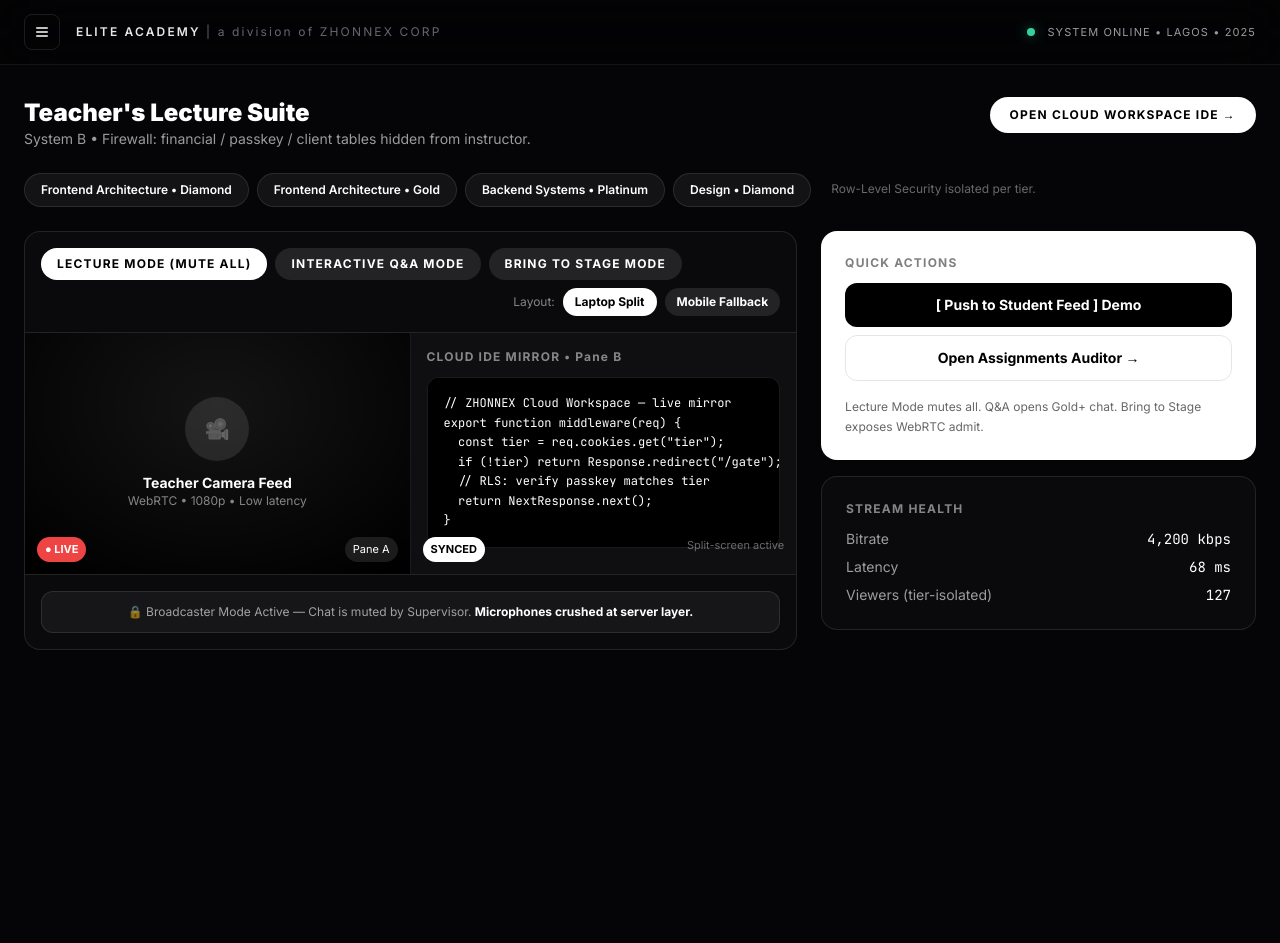
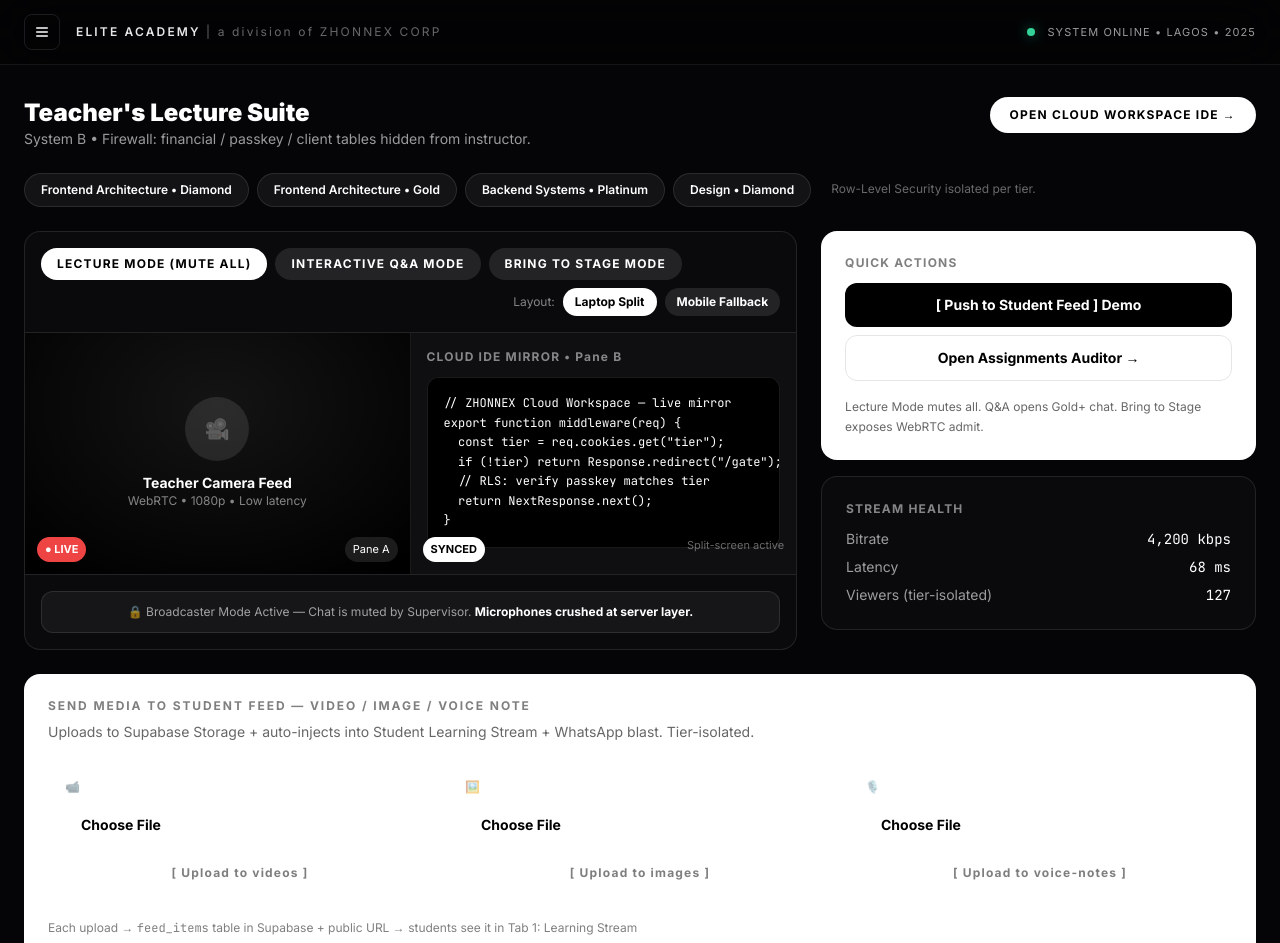
Before and after one commit to uwaziechidubem55-bit/zhonnex-platform, a Next.js app: page /teacher-lecture-suite in a window 1280 px wide. Shown: the top 943 px of the page. Before the commit the page ends 800 px from the top, so only its background shows below. Built offline with nearby package versions, Linux system fonts and the light colour scheme.

Commit message:
Update page.tsx

```diff
--- a/app/teacher-lecture-suite/page.tsx
+++ b/app/teacher-lecture-suite/page.tsx
@@ -2,6 +2,7 @@
 import { useState } from "react";
 import Header from "@/components/ui/Header";
 import Sidebar from "@/components/ui/Sidebar";
+import MediaUploader from "@/components/MediaUploader";
 import Link from "next/link";
 
 export default function TeacherSuite() {
@@ -11,6 +12,7 @@ export default function TeacherSuite() {
   const [queue, setQueue] = useState([{ name: "Chioma A.", tier: "Diamond" }, { name: "David O.", tier: "Platinum" }]);
   const [chat, setChat] = useState([{ user: "Gold • Amara", text: "Can you explain the edge firewall middleware again?" }, { user: "Platinum • Tunde", text: "Will the Cloud IDE support Python next cohort?" }]);
   const [msg, setMsg] = useState("");
+  const [notice, setNotice] = useState("");
 
   return (
     <div className="min-h-screen">
@@ -57,13 +59,15 @@ export default function TeacherSuite() {
               </div>
               <div className="aspect-[16/10] bg-[#0F0F12] p-4 relative">
                 <div className="text-xs tracking-widest font-bold text-white/50">CLOUD IDE MIRROR • Pane B</div>
-                <pre className="mt-3 text-xs leading-relaxed font-mono bg-black rounded-xl p-4 border border-white/10 overflow-auto">{`// ZHONNEX Cloud Workspace — live mirror
+                <pre className="mt-3 text-xs leading-relaxed font-mono bg-black rounded-xl p-4 border border-white/10 overflow-auto">
+{`// ZHONNEX Cloud Workspace — live mirror
 export function middleware(req) {
   const tier = req.cookies.get("tier");
   if (!tier) return Response.redirect("/gate");
   // RLS: verify passkey matches tier
   return NextResponse.next();
-}`}</pre>
+}`}
+                </pre>
                 <div className="absolute bottom-3 left-3 right-3 flex justify-between text-[11px]">
                   <span className="px-2 py-1 rounded-full bg-white text-black font-bold">SYNCED</span>
                   <span className="text-white/40">{layout === "mobile" ? "Hidden on mobile fallback" : "Split-screen active"}</span>
@@ -117,6 +121,17 @@ export function middleware(req) {
             </div>
           </div>
         </div>
+        <div className="mt-6 rounded-2xl bg-white text-black p-6">
+          <div className="text-xs tracking-[0.16em] font-bold text-black/50">SEND MEDIA TO STUDENT FEED — VIDEO / IMAGE / VOICE NOTE</div>
+          <p className="text-sm text-black/60 mt-2">Uploads to Supabase Storage + auto-injects into Student Learning Stream + WhatsApp blast. Tier-isolated.</p>
+          {notice && <div className="mt-3 rounded-xl bg-emerald-500 text-white px-4 py-2 text-sm font-bold">{notice}</div>}
+          <div className="mt-5 grid md:grid-cols-3 gap-4">
+            <MediaUploader bucket="videos" track="Frontend Architecture" tier="gold" author="Teacher • Lecture Suite" label="📹 Upload Lecture Video" onUploaded={() => { setNotice("✓ Video sent to Student Stream + Supabase Storage (videos bucket)"); setTimeout(()=>setNotice(""),4000); }} />
+            <MediaUploader bucket="images" track="Frontend Architecture" tier="gold" author="Teacher • Lecture Suite" label="🖼️ Upload Slide / Image" onUploaded={() => { setNotice("✓ Image sent to Student Stream + Supabase Storage (images bucket)"); setTimeout(()=>setNotice(""),4000); }} />
+            <MediaUploader bucket="voice-notes" track="Frontend Architecture" tier="gold" author="Teacher • Lecture Suite" label="🎙️ Upload Voice Note" onUploaded={() => { setNotice("✓ Voice note sent to Student Stream + Supabase Storage (voice-notes bucket)"); setTimeout(()=>setNotice(""),4000); }} />
+          </div>
+          <div className="mt-3 text-xs text-black/50">Each upload → <code>feed_items</code> table in Supabase + public URL → students see it in Tab 1: Learning Stream</div>
+        </div>
       </div>
     </div>
   );
```
